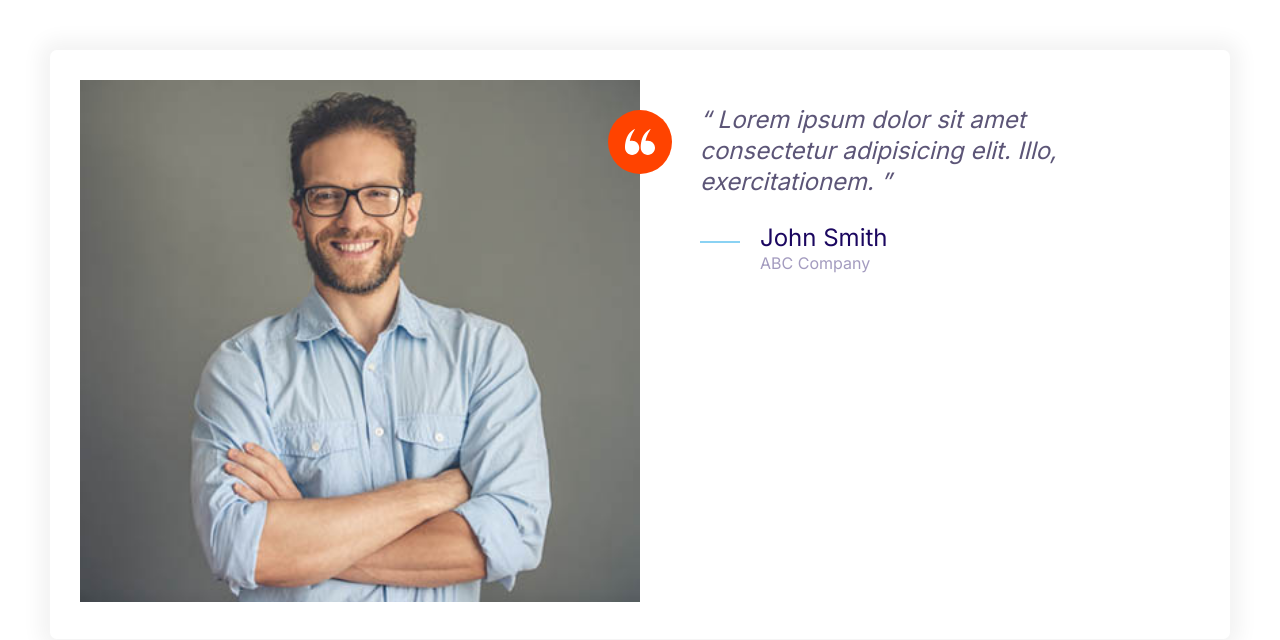
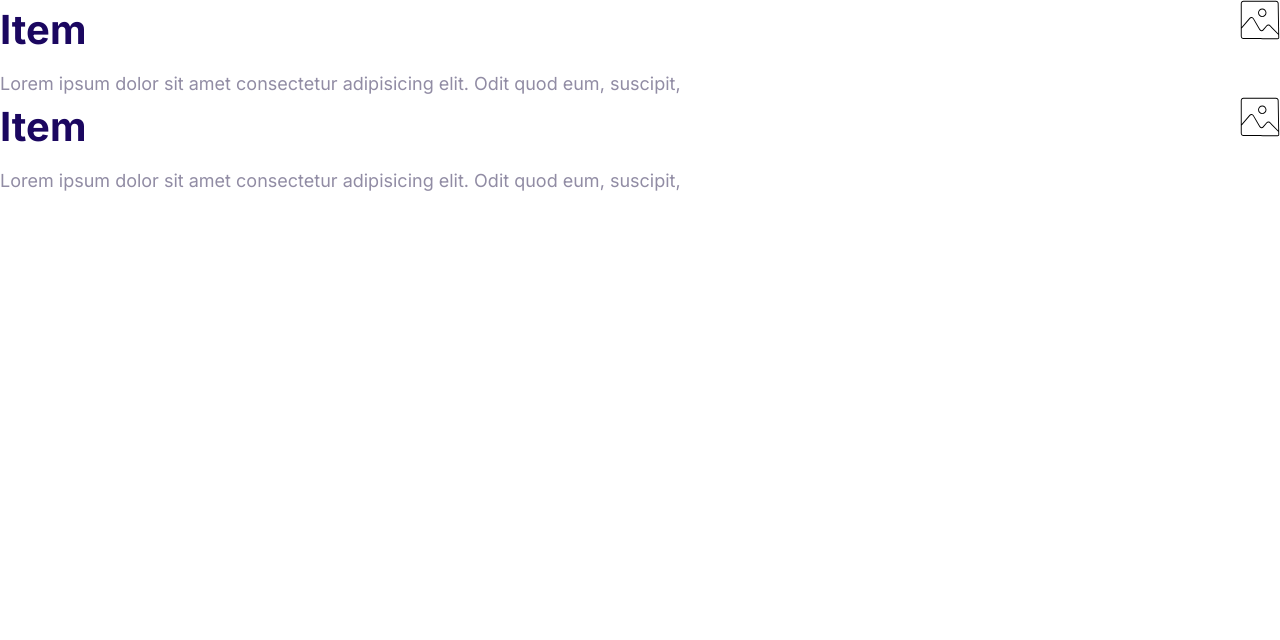
Before and after one commit to thepoojajain/Cloud_Website, a plain HTML site: page index.html in a window 1280 px wide. Drawn offline with Linux system fonts and the light colour scheme.

Commit message:
Collapsible

```diff
--- a/CSS/styles.css
+++ b/CSS/styles.css
@@ -247,6 +247,10 @@ a {
   background-color: var(--color-heading);
   color: white;
 }
+.btn--stretched {
+  padding-left: 6rem;
+  padding-right: 6rem;
+}
 
 .btn--block {
   width: 100%;
@@ -486,3 +490,77 @@ a {
     margin-left: 6rem;
   }
 }
+
+/*callout*/
+
+.callout {
+  padding: 4rem;
+  border-radius: 5px;
+}
+
+.callout--primary {
+  background-color: var(--color-primary);
+  color: #fff;
+}
+
+.callout__heading {
+  margin-top: 0;
+  color: white;
+  font-size: 3rem;
+}
+
+.callout .btn {
+  justify-self: center;
+  align-self: center;
+}
+
+.call__content {
+  text-align: center;
+}
+
+@media screen and (min-width: 768px) {
+  .callout .grid--1x2 {
+    grid-template-columns: 1fr auto;
+  }
+
+  .call__content {
+    text-align: left;
+  }
+
+  .callout .btn {
+    justify-self: start;
+    margin: 0 2rem;
+  }
+}
+
+/* collapsible*/
+
+.collapsible__header {
+  display: flex;
+  justify-content: space-between;
+}
+
+.collapsible__heading {
+  margin-top: 0;
+}
+
+.collapsible__chevron {
+  transform: rotate(-90deg);
+  transition: transform 0.3s;
+}
+
+.collapsible__content {
+  max-height: 0;
+  overflow: hidden;
+  opacity: 0;
+  transition: all 0.3s;
+}
+
+.collapsible--expanded .collapsible__chevron {
+  transform: rotate(0);
+}
+
+.collapsible--expanded .collapsible__content {
+  max-height: 100vh;
+  opacity: 1;
+}
--- a/index.html
+++ b/index.html
@@ -14,38 +14,31 @@
       rel="stylesheet"
     />
   </head>
-  <body style="padding: 5rem;">
-    <div class="card testimonial">
-      <div class="grid grid--1x2">
-        <div class="testimonial__image">
-          <img src="Images/testimonial.jpg" alt="" />
-          <span class="icon-container icon-container-accent">
-            <svg class="icon icon--white icon--small">
-              <use xlink:href="Images/sprite.svg#quotes"></use>
-            </svg>
-          </span>
-        </div>
-        <blockquote class="quote">
-          <p class="quote__text">
-            Lorem ipsum dolor sit amet consectetur adipisicing elit. Illo,
-            exercitationem.
-          </p>
-          <footer>
-            <div class="media">
-              <div class="media__image">
-                <svg class="icon icon--primary quote__line">
-                  <use xlink:href="Images/sprite.svg#line"></use>
-                </svg>
-              </span>
-              </div>
-              <div class="media__body">
-                <h3 class="media__title quote__author">John Smith</h3>
-                <p class="quote__organization">ABC Company</p>
-              </div>
-            </div>
-          </footer>
-        </blockquote>
+  <body>
+    <div class="collapsible collapsible--expanded">
+      <header class="collapsible__header">
+        <h2 class="collapsible__heading">Item</h2>
+        <svg class="icon icon--white collapsible__chevron">
+          <use xlink:href="Images/sprite.svg#snap"></use>
+        </svg>
+      </header>
+      <div class="collapsible__content">
+        Lorem ipsum dolor sit amet consectetur adipisicing elit. Odit quod eum,
+        suscipit,
       </div>
     </div>
+    <div class="collapsible collapsible--expanded">
+      <header class="collapsible__header">
+        <h2 class="collapsible__heading">Item</h2>
+        <svg class="icon icon--white collapsible__chevron">
+          <use xlink:href="Images/sprite.svg#snap"></use>
+        </svg>
+      </header>
+      <div class="collapsible__content">
+        Lorem ipsum dolor sit amet consectetur adipisicing elit. Odit quod eum,
+        suscipit,
+      </div>
+    </div>
+    <script src="js/main.js"></script>
   </body>
 </html>
--- /dev/null
+++ b/js/main.js
@@ -0,0 +1,6 @@
+const collapsibles = document.querySelectorAll(".collapsible");
+collapsibles.forEach((item) =>
+  item.addEventListener("click", function () {
+    this.classList.toggle("collapsible--expanded");
+  })
+);
```
Also changed, not shown: Components/collapsibles.html (added, +25 -0 lines).
